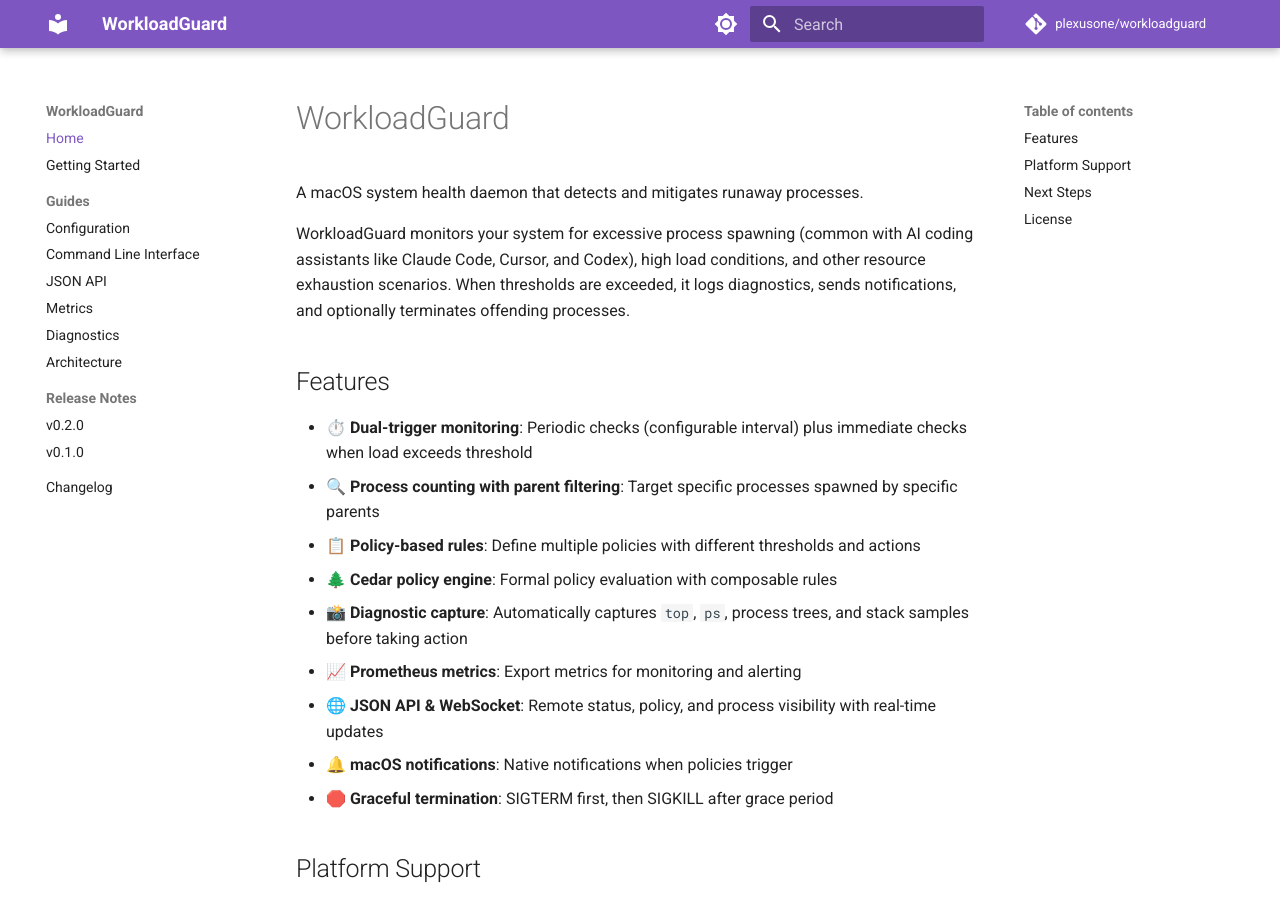
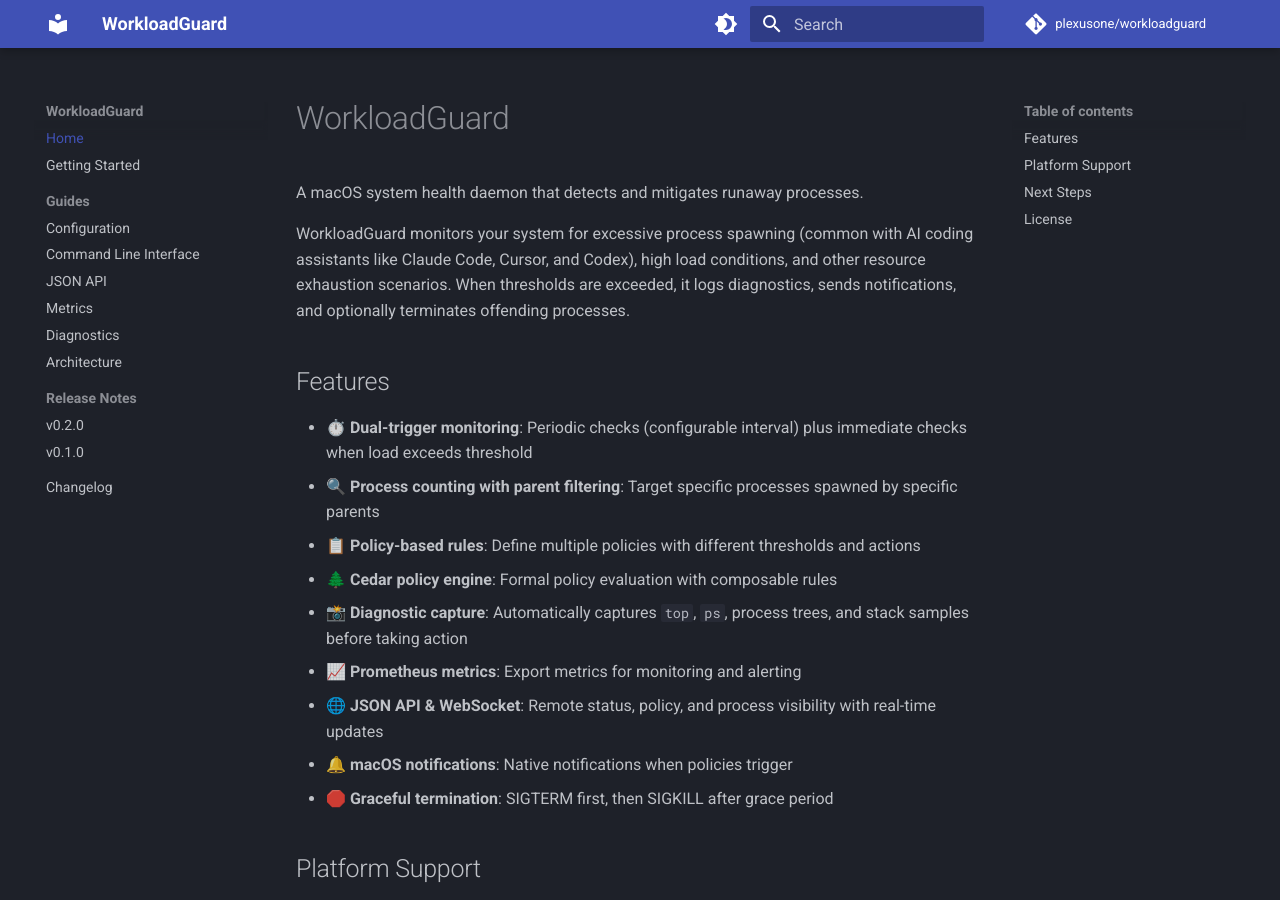
Before and after one commit to plexusone/workloadguard, an MkDocs documentation site: the page built from docs/index.md, in a window 1280 px wide and 900 px high. Built offline with MkDocs 1.6.1 and Material for MkDocs 9.7.7, drawn with Linux system fonts in a browser that asks for light colours; comment, search, counter and statistics services are not loaded.

Commit message:
docs(mkdocs): match the PlexusOne site theme
Adopts the same theme as other plexusone repos (e.g. omnillm-core):
docs/overrides/main.html injecting the shared PlexusOne nav header,
dark-first custom palette, plexusone-mkdocs.css, and search.highlight.
Also gitignore the local mkdocs build output directory.

```diff
--- /dev/null
+++ b/docs/overrides/main.html
@@ -0,0 +1,9 @@
+{% extends "base.html" %}
+
+{% block header %}
+<!-- PlexusOne Unified Navigation -->
+<div id="plexus-nav-root"></div>
+<script src="https://plexusone.dev/js/plexus-nav.js"></script>
+
+{{ super() }}
+{% endblock %}
--- a/mkdocs.yml
+++ b/mkdocs.yml
@@ -6,25 +6,30 @@
 
 theme:
   name: material
+  custom_dir: docs/overrides
   palette:
+    # Dark mode first (PlexusOne default)
+    - scheme: slate
+      primary: custom
+      accent: custom
+      toggle:
+        icon: material/brightness-4
+        name: Switch to light mode
     - scheme: default
-      primary: deep purple
-      accent: purple
+      primary: custom
+      accent: custom
       toggle:
         icon: material/brightness-7
         name: Switch to dark mode
-    - scheme: slate
-      primary: deep purple
-      accent: purple
-      toggle:
-        icon: material/brightness-4
-        name: Switch to light mode
   features:
     - navigation.sections
     - navigation.expand
     - navigation.top
+    - search.highlight
     - content.code.copy
-    - content.code.annotate
+
+extra_css:
+  - https://plexusone.dev/css/plexusone-mkdocs.css
 
 markdown_extensions:
   - pymdownx.highlight:
```
Also changed, not shown: 1 other file.
